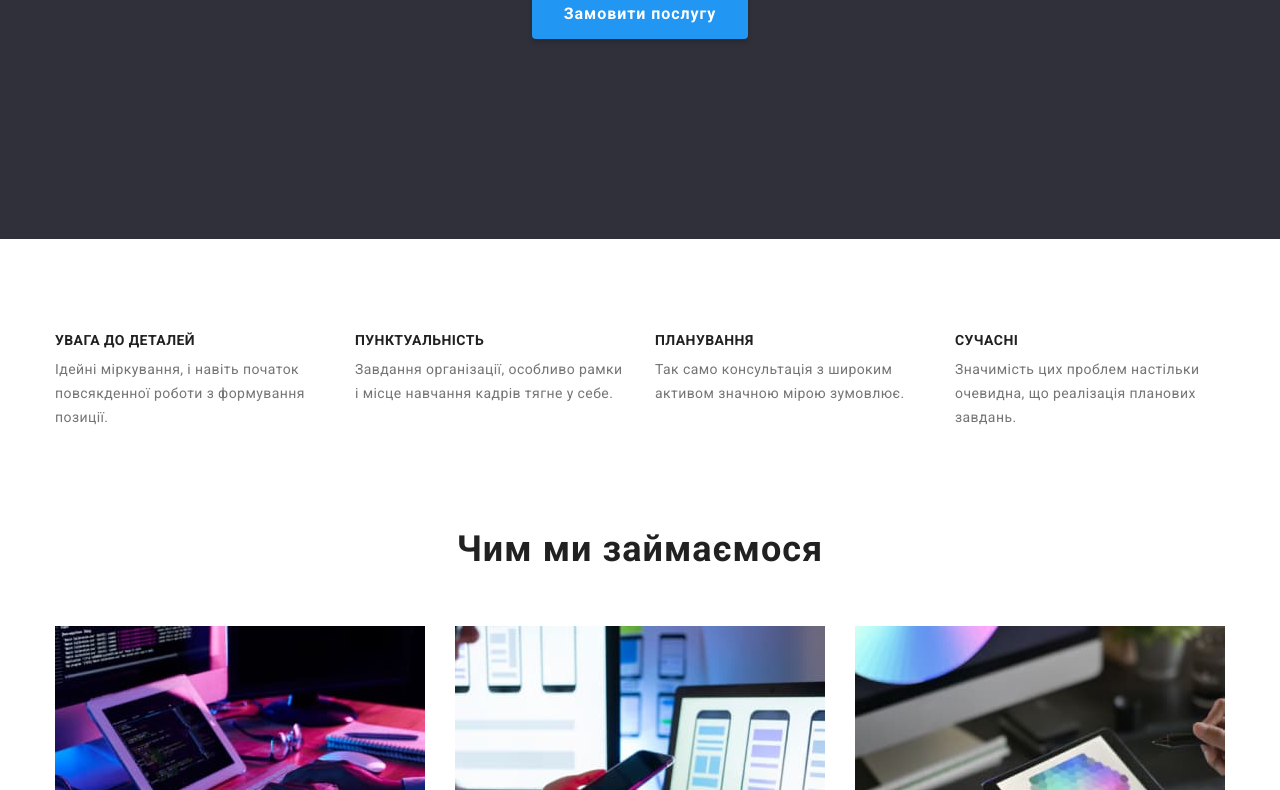
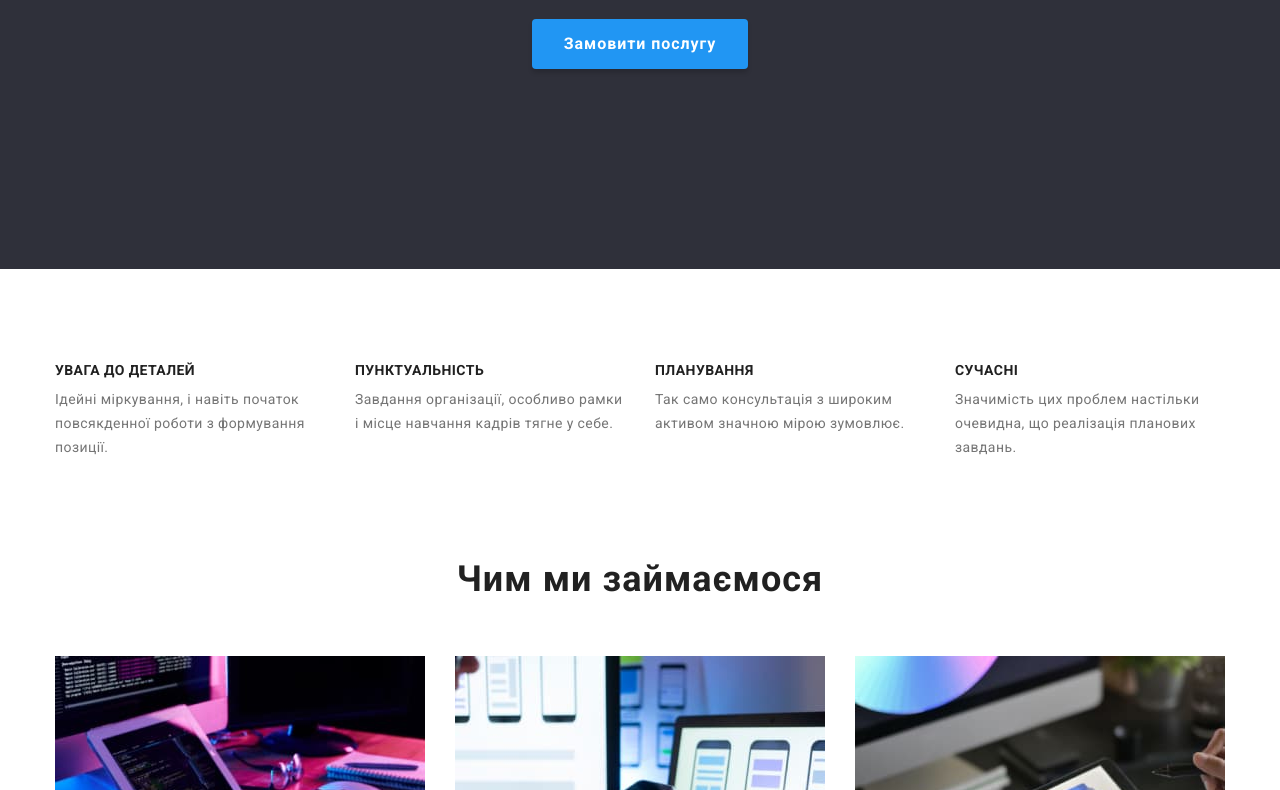
Before and after one commit to sokulyk/goit-markup-hw-03, a plain HTML site: page index.html in a window 1280 px wide. Shown: the part 412-1202 px from the top of the page. Drawn offline with Linux system fonts and the light colour scheme.

```diff
--- a/css/styles.css
+++ b/css/styles.css
@@ -131,8 +131,9 @@ margin-bottom: 20px;
   /* курсор мыши при наведении*/
   cursor: pointer;
   /* margin-top: 30px; */
-  margin: 0 auto;
   display: block;
+  margin: 30px auto 0;
+
 }
 
 .btn-hero:hover {
@@ -509,6 +510,7 @@ padding: 200px 0;
   /* width: 1200px; */
   /* margin: auto; */
   /* padding: 60px 30px; */
+padding: 60px 0;
 }
 
 /* портфолио */
```
